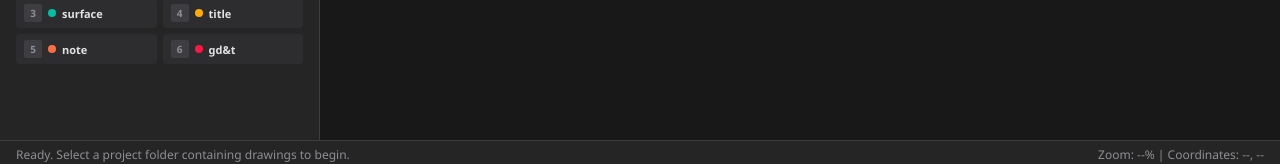
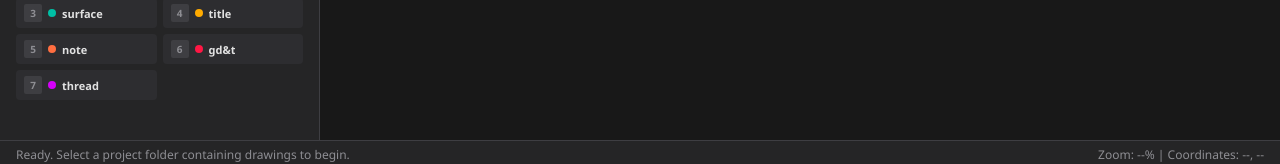
Before and after one commit to Nitheka07/annotation-tool, a Next.js app: page / in a window 1280 px wide. Shown: the part 632-796 px from the top of the page. Built offline with nearby package versions, Linux system fonts and the light colour scheme.

Commit message:
added something required!

```diff
--- a/pages/index.js
+++ b/pages/index.js
@@ -8,11 +8,12 @@ const CLASSES = {
   '3': { name: 'surface', color: '#00BFA5', id: 2 },
   '4': { name: 'title', color: '#FFAB00', id: 3 },
   '5': { name: 'note', color: '#FF6E40', id: 4 },
-  '6': { name: 'gd&t', color: '#FF1744', id: 5 }
+  '6': { name: 'gd&t', color: '#FF1744', id: 5 },
+  '7': { name: 'thread', color: '#D500F9', id: 6 }
 };
 
 const CLASS_ORDER = [
-  'dimensions', 'angles', 'surface', 'title', 'note', 'gd&t'
+  'dimensions', 'angles', 'surface', 'title', 'note', 'gd&t', 'thread'
 ];
 
 const CLASSES_BY_NAME = Object.entries(CLASSES).reduce((acc, [key, val]) => {
```
